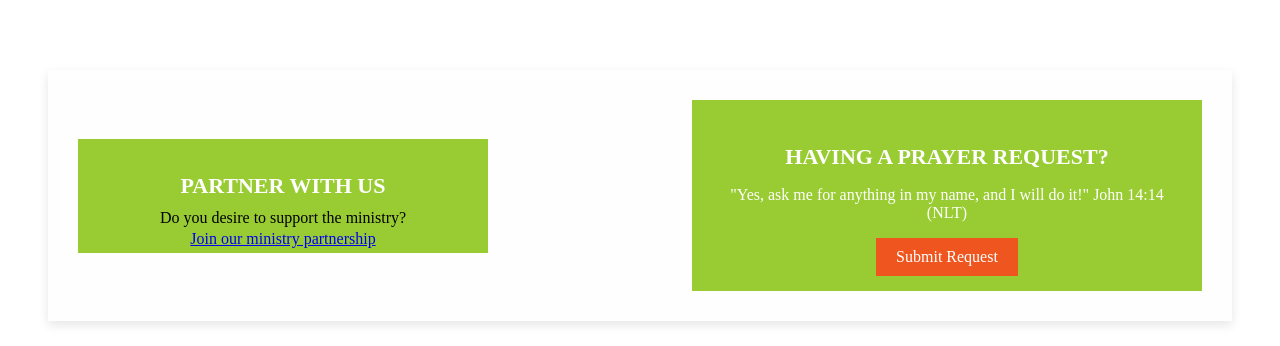
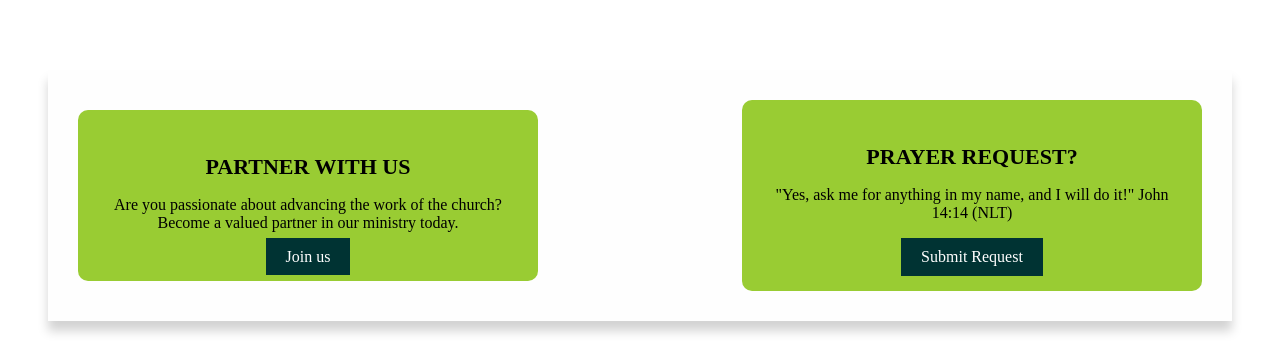
Before and after one commit to Leche90/ChurchApp, a Next.js app in the folder frontend/: page /Home/Home in a window 1280 px wide. Shown: the part 2743-3089 px from the top of the page. Built offline with nearby package versions, Linux system fonts and the light colour scheme.

Commit message:
leader section

```diff
--- a/frontend/src/components/Partner/Partner.css
+++ b/frontend/src/components/Partner/Partner.css
@@ -21,19 +21,19 @@
     padding: 30px;
     background-color: rgba(220, 220, 220, 0.03);
     /* border: 2px solid #00796b; */
-    box-shadow: 0 4px 10px rgba(0, 0, 0, 0.1);
+    box-shadow: 0 10px 10px rgba(0, 0, 0, 0.176);
 }
 
 .partner-title1 {
     font-size: 22px;
-    color: #ffffff;
+    color: #000000;
     margin-bottom: 10px;
     font-weight: 600px;
 }
 
 .partner-title2 {
     font-size: 22px;
-    color: #fff;
+    color: #000000;
     margin-bottom: 10px;
     font-weight: 600px;
 }
@@ -42,38 +42,34 @@
     background: rgb(153, 204, 51);
     padding: 15px 30px;
     text-align: center;
-    width: 450px;
+    width: 400px;
     flex-grow: 0;
+    border-radius: 10px;
 }
 
 .partner-left {
     background: rgb(153, 204, 51);
-    padding: 5px 30px;
+    padding: 15px 30px;
     text-align: center;
-    width: 350px;
-}
-
-.partner-left.partner-link a:hover {
-    text-decoration: underline;
-    color: rgb(239, 86, 31);
+    width: 400px;
+    border-radius: 10px;
+    flex-grow: 0;
 }
 
 .scripture {
-    color: #fff;
+    color: #000000;
 }
 
 .partner-text {
     align-items: center;
     justify-content: center;
-    margin-bottom: 3px;
-    margin-top: 1px;
     font-size: 16x;
-    color: #000000;
+    color: #000;
 }
 
 .prayer-request-button {
-    background-color: rgb(239, 86, 31);
-    color: #ffffff;
+    background-color: rgb(0, 51, 51);
+    color: #fff;
     padding: 10px 20px;
     text-decoration: none;
     font-size: 16px;
@@ -81,6 +77,14 @@
     display: inline-block;
 }
 
-.prayer-request-button:hover {
-    background-color: rgb(239, 86, 31);
+.partner-link {
+    color: #fff;
+    text-decoration: none;
+    background-color: rgb(0, 51, 51);
+    padding: 10px 20px;
+    font-size: 16px;
 }
+
+.partner-link:hover {
+    color: rgb(69, 255, 255);
+}
--- a/frontend/src/components/Partner/Partner.tsx
+++ b/frontend/src/components/Partner/Partner.tsx
@@ -7,11 +7,12 @@ const Partner: React.FC = () => {
       <div className='partner-card'>
         <div className="partner-left">
             <h4 className='partner-title1'>PARTNER WITH US</h4>
-            <p className='partner-text'>Do you desire to support the ministry?</p>
-            <a href ="http://localhost:5173/signup" target="_blank" rel="noopener noreferrer" className='partner-link'> Join our ministry partnership </a>
+            <p className='partner-text'>Are you passionate about advancing the work of the church?
+            Become a valued partner in our ministry today.</p>
+            <a href ="http://localhost:5173/signup" target="_blank" rel="noopener noreferrer" className='partner-link'> Join us </a>
         </div>
         <div className="partner-right">
-            <h4 className='partner-title2'>HAVING A PRAYER REQUEST?</h4>
+            <h4 className='partner-title2'>PRAYER REQUEST?</h4>
 
             <p className='scripture'>
               "Yes, ask me for anything in my name, and I will do it!"
```
